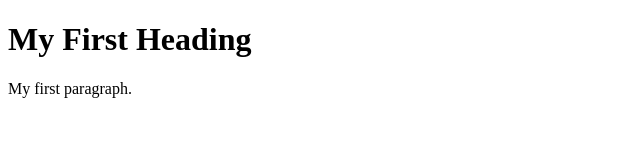
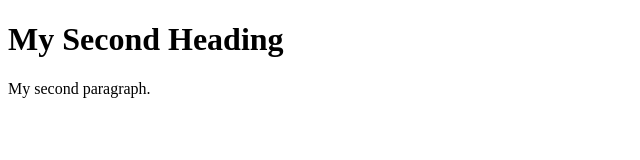
Before and after one commit to dnp176/cicd_testing_html_project, a plain HTML site: page index.html in a window 1280 px wide. Shown: the whole page, without its empty margins (0-640 px from the left). Drawn offline with Linux system fonts and the light colour scheme.

Commit message:
Update index.html

```diff
--- a/index.html
+++ b/index.html
@@ -2,9 +2,9 @@
 <html>
 <body>
 
-<h1>My First Heading</h1>
+<h1>My Second Heading</h1>
 
-<p>My first paragraph.</p>
+<p>My second paragraph.</p>
 
 </body>
 </html>
```
